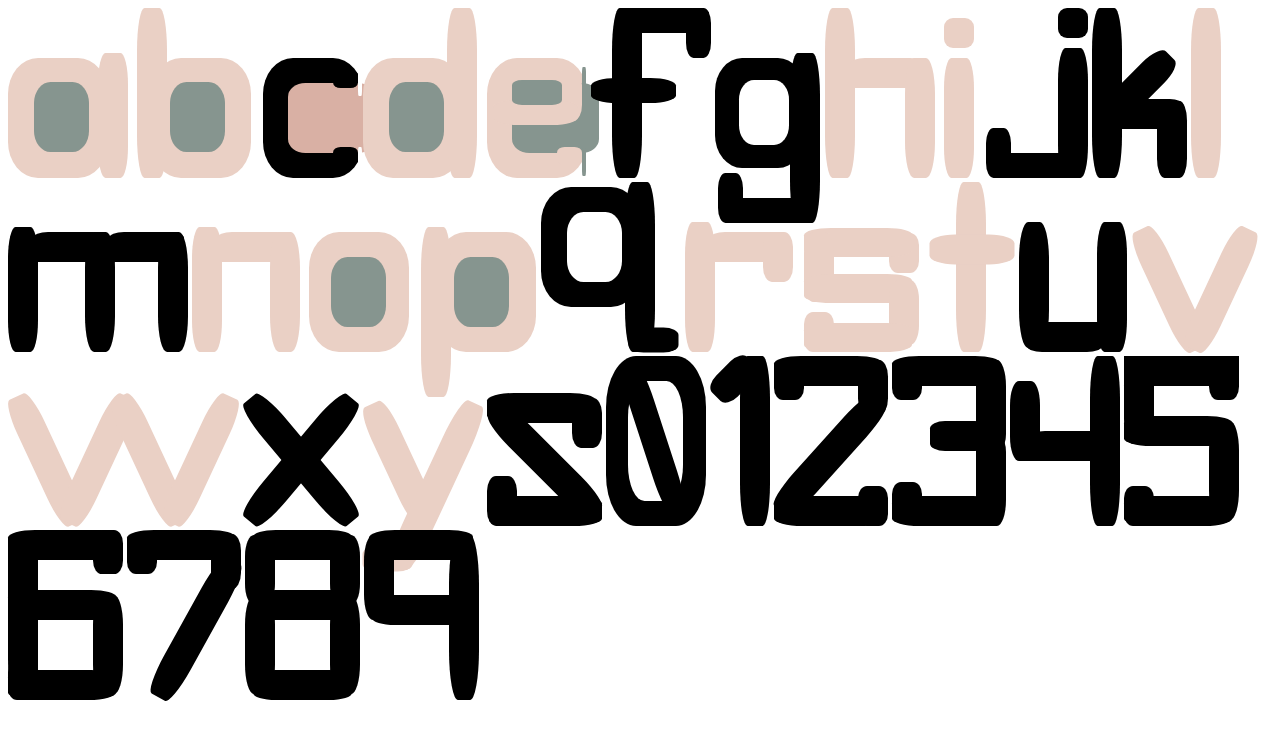
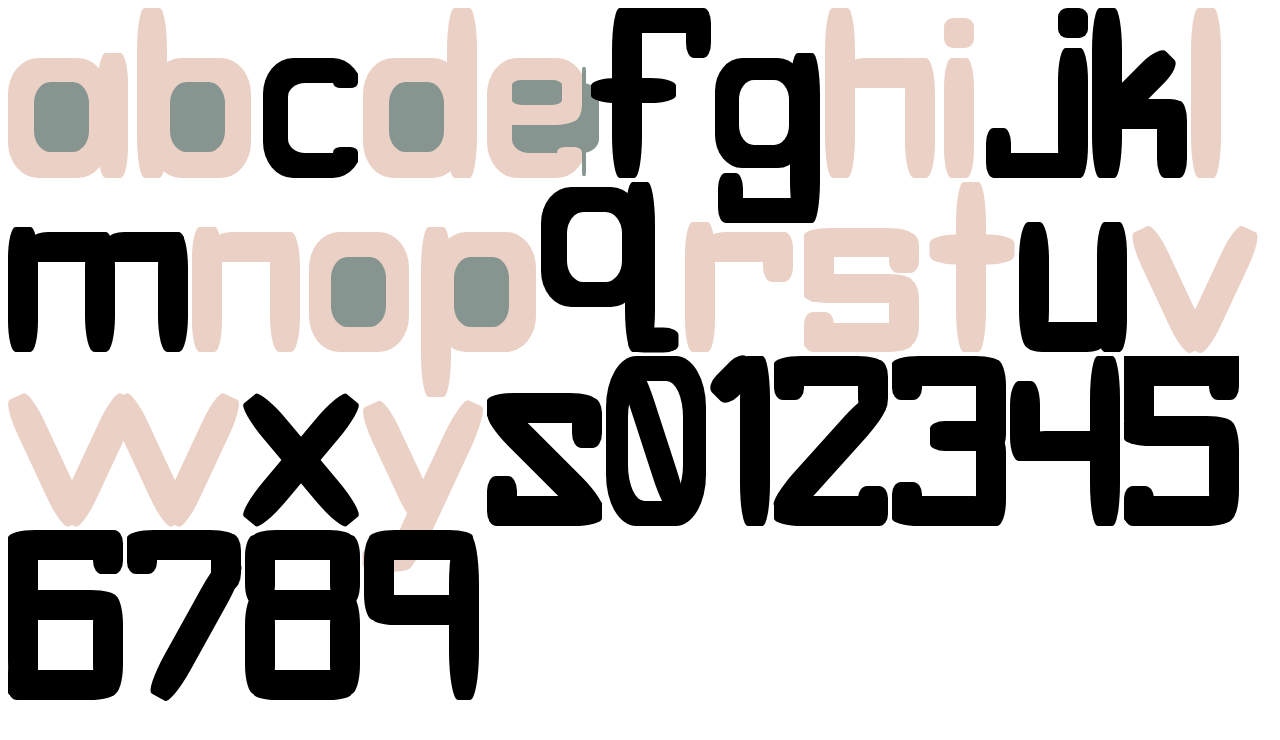
Before and after one commit to akimdesign/type-3-project, a plain HTML site: page letter-template.html in a window 1280 px wide. Drawn offline with Linux system fonts and the light colour scheme.

Commit message:
fixed color

```diff
--- a/style.css
+++ b/style.css
@@ -241,7 +241,7 @@
   left: 25px;
   width: 87px;
   height: 70px;
-  background-color: #d9b0a4;
+  background-color: white;
   border-radius: 20%;
 }
 
```
